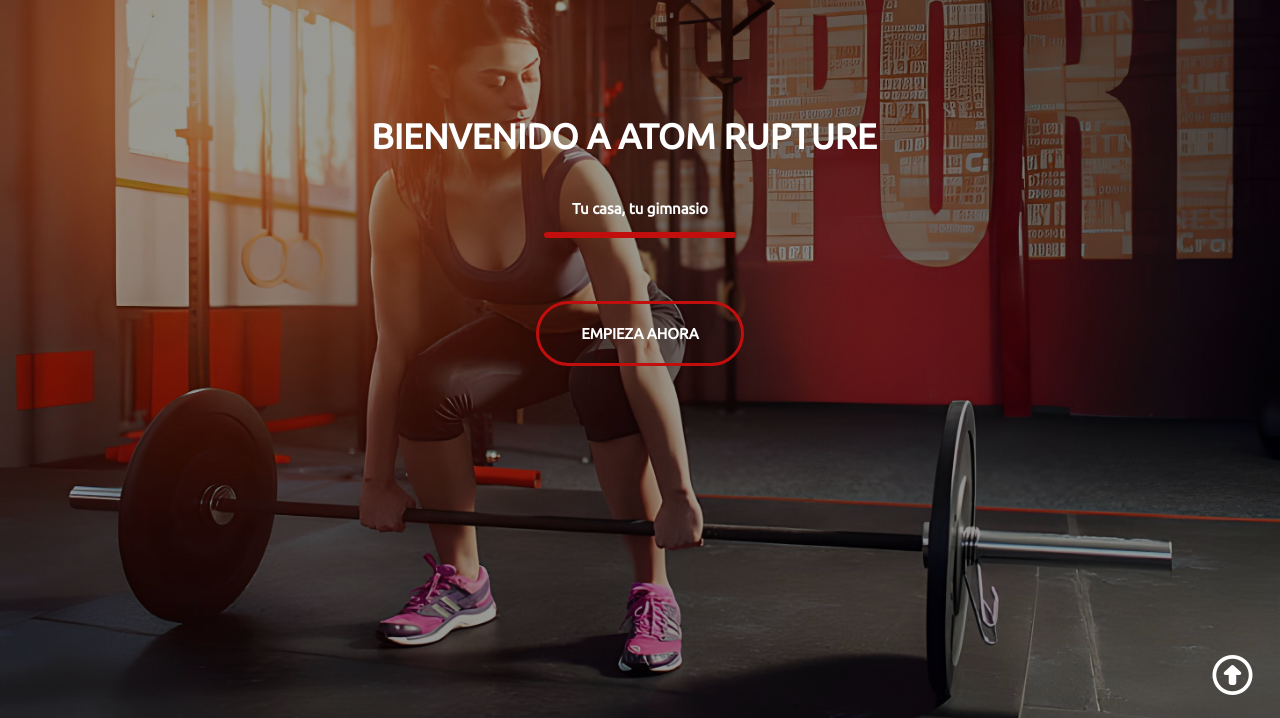
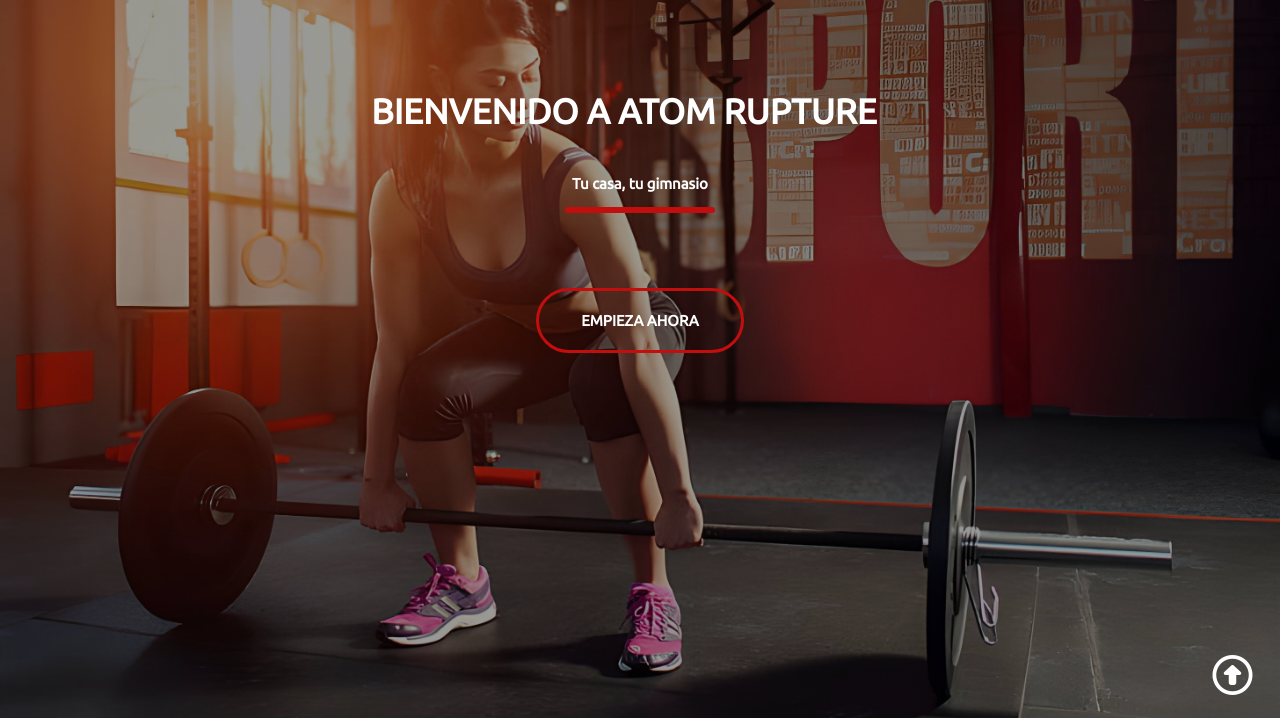
Before and after one commit to AtomRupture/proyecto_rupture, a PHP site: page / in a window 1280 px wide. Shown: the part 82-800 px from the top of the page. Run offline with PHP 8.4, Linux system fonts and the light colour scheme; some libraries are stand-ins or nearby versions; grey boxes are pictures that could not be loaded.

Commit message:
Eliminacion del scroll
Ahora la pagina principal se ve completa y sin el molesto scroll

```diff
--- a/css/style.css
+++ b/css/style.css
@@ -165,7 +165,7 @@ header{
     display: inline-block;
     align-items: center;
     vertical-align: middle;
-    width: 15%;
+    width: 150px;
     margin-left:0rem;
     margin-top: -10.5rem;
     margin-bottom: 3rem;
@@ -178,13 +178,13 @@ header{
 
 .b3{
     text-align: center;
-    padding: 60px 0;
+    padding: 35px 0;
 }
 
 .bt{
     text-align: center;
-    padding: 60px 0;
-    margin: 1rem;
+    padding: 0px 0;
+    margin: 3rem;
 }
 
 .emp-ahr{
@@ -201,16 +201,12 @@ header{
     font-style: normal;
     color: white;
     text-align: center;
-    cursor: pointer;
-    margin-left: 0rem;
     font-size: 15px;
     position: static;
     transition: .50s;
-    margin-top: -13rem;
+    margin-top: -8rem;
+    cursor: pointer;
 
-  }
-  .sec1{
-    max-height: 10rem;
   }
   .emp-ahr::after {
     content: "";
@@ -404,5 +400,5 @@ header{
 
 @keyframes line-1-animation{
     0%   {background-color: #E40b0b; width: 0%;}
-    100% {background-color: #C30E0E; width: 15%;}
+    100% {background-color: #C30E0E; width: 150px;}
 }
```
